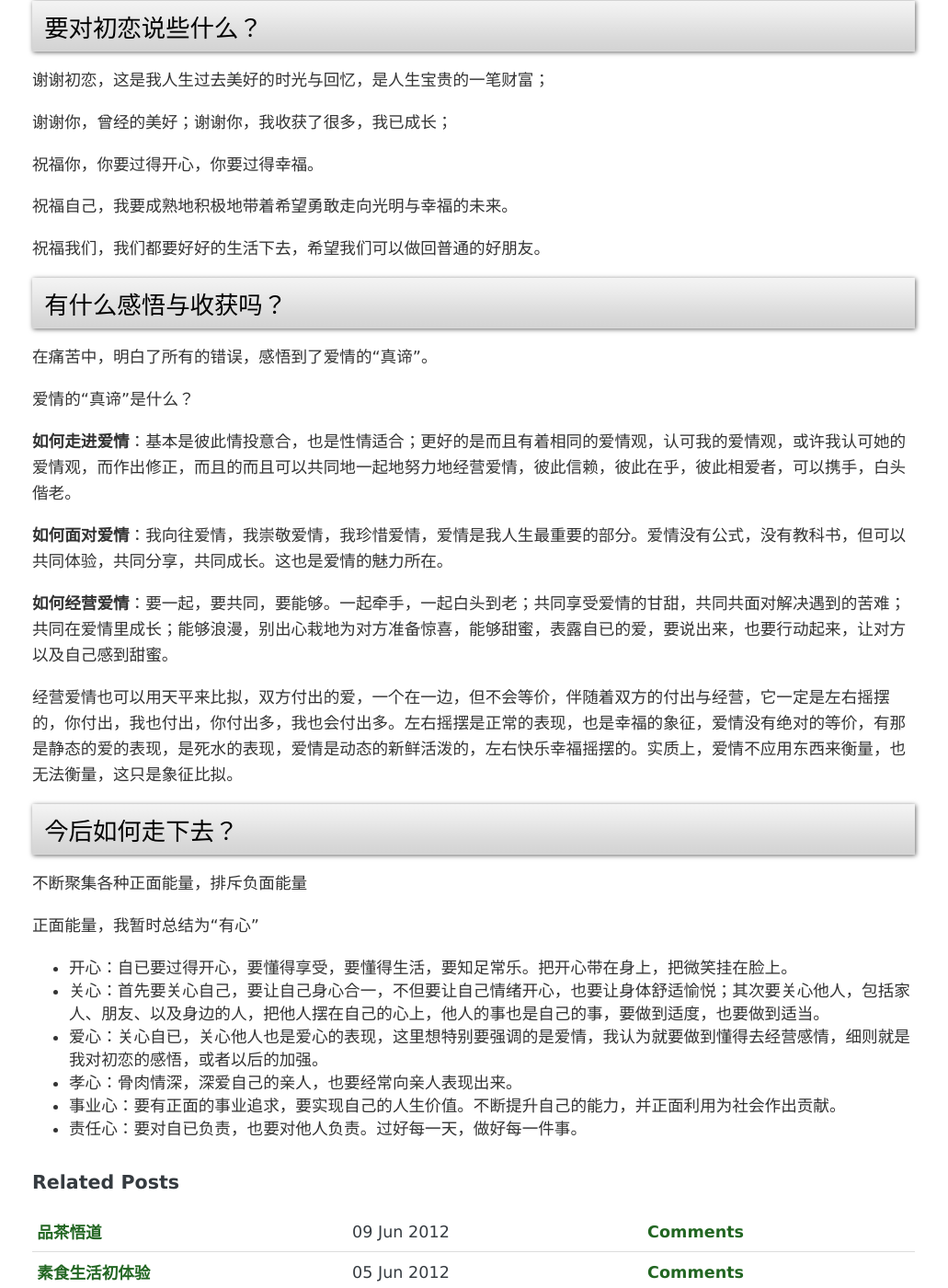
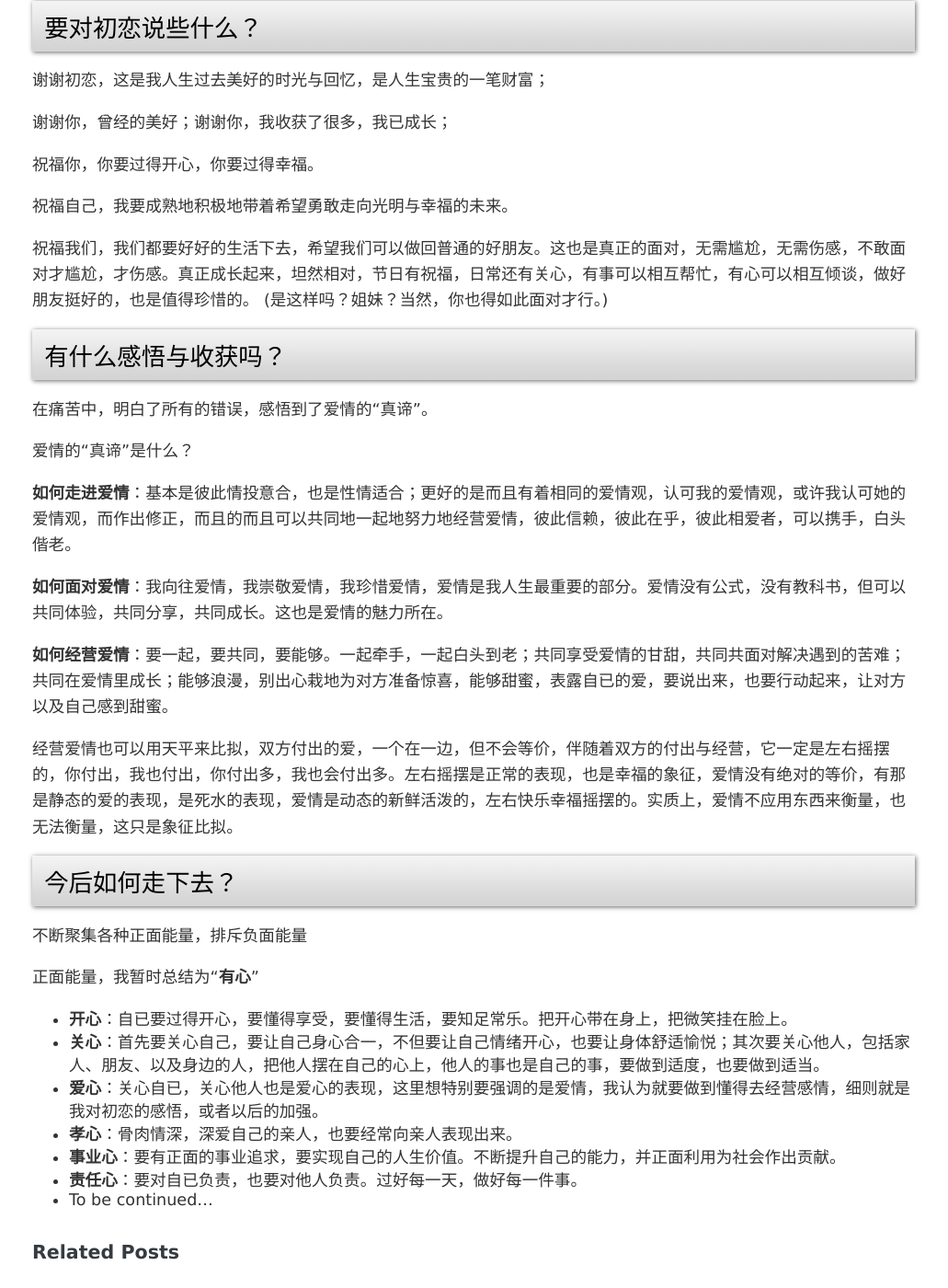
Before and after one commit to dongyongzhou/dongyongzhou.github.com, a Jekyll site: the page built from _posts/2012-7-16-Farewell-my-first-love.markdown, in a window 1280 px wide and 1400 px high, scrolled down 1702 px. Shown: the whole window at 92% size, without its empty margins (125-1156 px from the left). Built offline with Jekyll 4.4.1, drawn with Linux system fonts in a browser that asks for light colours; Markdown is read by kramdown in place of the engine named in the settings; comment, search, counter and statistics services are not loaded.

Commit message:
modity farewell-my-frist-love

```diff
--- a/_posts/2012-7-16-Farewell-my-first-love.markdown
+++ b/_posts/2012-7-16-Farewell-my-first-love.markdown
@@ -63,7 +63,9 @@ title: 永别了，我的初恋
 
 祝福自己，我要成熟地积极地带着希望勇敢走向光明与幸福的未来。
 
-祝福我们，我们都要好好的生活下去，希望我们可以做回普通的好朋友。
+祝福我们，我们都要好好的生活下去，希望我们可以做回普通的好朋友。这也是真正的面对，无需尴尬，无需伤感，不敢面对才尴尬，才伤感。真正成长起来，坦然相对，节日有祝福，日常还有关心，有事可以相互帮忙，有心可以相互倾谈，做好朋友挺好的，也是值得珍惜的。
+(是这样吗？姐妹？当然，你也得如此面对才行。)
+
 
 ## 有什么感悟与收获吗？
 
@@ -84,11 +86,12 @@ title: 永别了，我的初恋
 
 不断聚集各种正面能量，排斥负面能量
 
-正面能量，我暂时总结为“有心”
+正面能量，我暂时总结为“**有心**”
 
-- 开心：自已要过得开心，要懂得享受，要懂得生活，要知足常乐。把开心带在身上，把微笑挂在脸上。
-- 关心：首先要关心自己，要让自己身心合一，不但要让自己情绪开心，也要让身体舒适愉悦；其次要关心他人，包括家人、朋友、以及身边的人，把他人摆在自己的心上，他人的事也是自己的事，要做到适度，也要做到适当。
-- 爱心：关心自已，关心他人也是爱心的表现，这里想特别要强调的是爱情，我认为就要做到懂得去经营感情，细则就是我对初恋的感悟，或者以后的加强。
-- 孝心：骨肉情深，深爱自己的亲人，也要经常向亲人表现出来。
-- 事业心：要有正面的事业追求，要实现自己的人生价值。不断提升自己的能力，并正面利用为社会作出贡献。
-- 责任心：要对自已负责，也要对他人负责。过好每一天，做好每一件事。
+- **开心**：自已要过得开心，要懂得享受，要懂得生活，要知足常乐。把开心带在身上，把微笑挂在脸上。
+- **关心**：首先要关心自己，要让自己身心合一，不但要让自己情绪开心，也要让身体舒适愉悦；其次要关心他人，包括家人、朋友、以及身边的人，把他人摆在自己的心上，他人的事也是自己的事，要做到适度，也要做到适当。
+- **爱心**：关心自已，关心他人也是爱心的表现，这里想特别要强调的是爱情，我认为就要做到懂得去经营感情，细则就是我对初恋的感悟，或者以后的加强。
+- **孝心**：骨肉情深，深爱自己的亲人，也要经常向亲人表现出来。
+- **事业心**：要有正面的事业追求，要实现自己的人生价值。不断提升自己的能力，并正面利用为社会作出贡献。
+- **责任心**：要对自已负责，也要对他人负责。过好每一天，做好每一件事。
+- To be continued...
```
